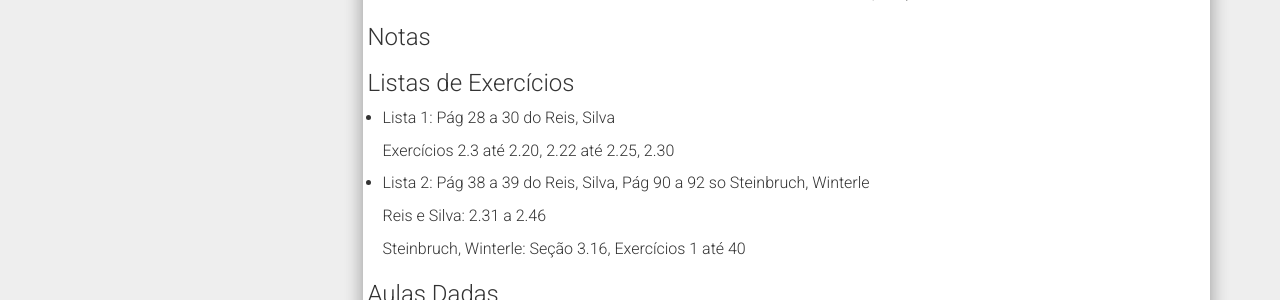
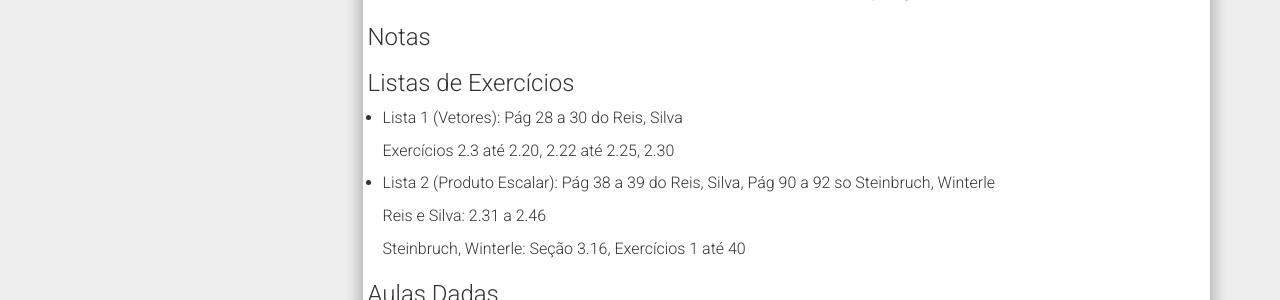
Before and after one commit to chunggnuhc/chunggnuhc.github.io, a Jekyll site: the page built from CM045-GA-1sem2018.md, in a window 1280 px wide. Shown: the part 1171-1471 px from the top of the page. Built offline with Jekyll 4.4.1, drawn with Linux system fonts in a browser that asks for light colours; nearby versions of some CDN libraries.

Commit message:
Update CM045-GA-1sem2018.md

```diff
--- a/CM045-GA-1sem2018.md
+++ b/CM045-GA-1sem2018.md
@@ -60,11 +60,11 @@ obs.: O horário de atendimento no dia é cancelado caso nenhum aluno apareça a
 
 <h3>Listas de Exercícios</h3>
 
-- Lista 1: Pág 28 a 30 do Reis, Silva
+- Lista 1 (Vetores): Pág 28 a 30 do Reis, Silva
 
   Exercícios 2.3 até 2.20, 2.22 até 2.25, 2.30
 
-- Lista 2: Pág 38 a 39 do Reis, Silva, Pág 90 a 92 so Steinbruch, Winterle
+- Lista 2 (Produto Escalar): Pág 38 a 39 do Reis, Silva, Pág 90 a 92 so Steinbruch, Winterle
 
   Reis e Silva: 2.31 a 2.46
 
```
